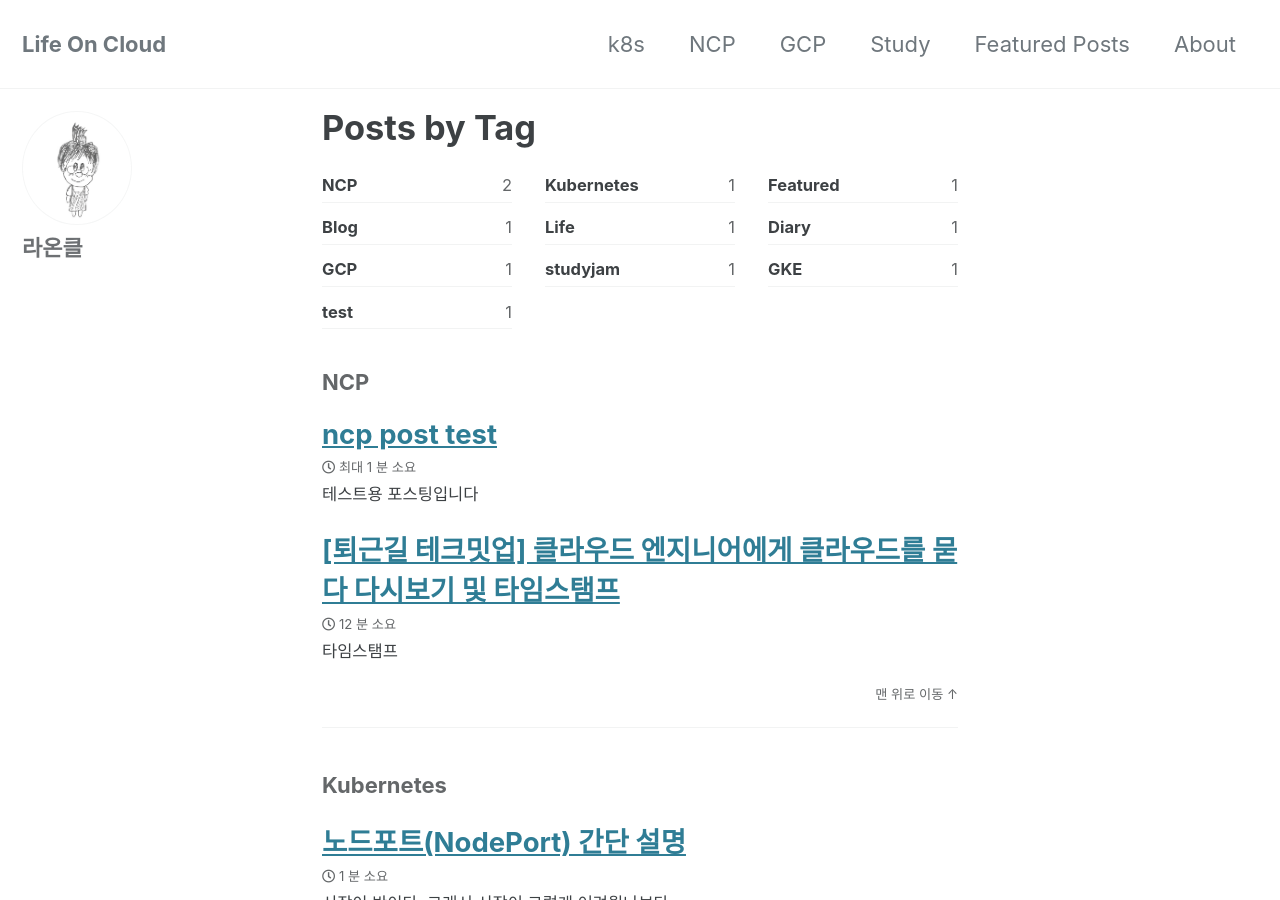
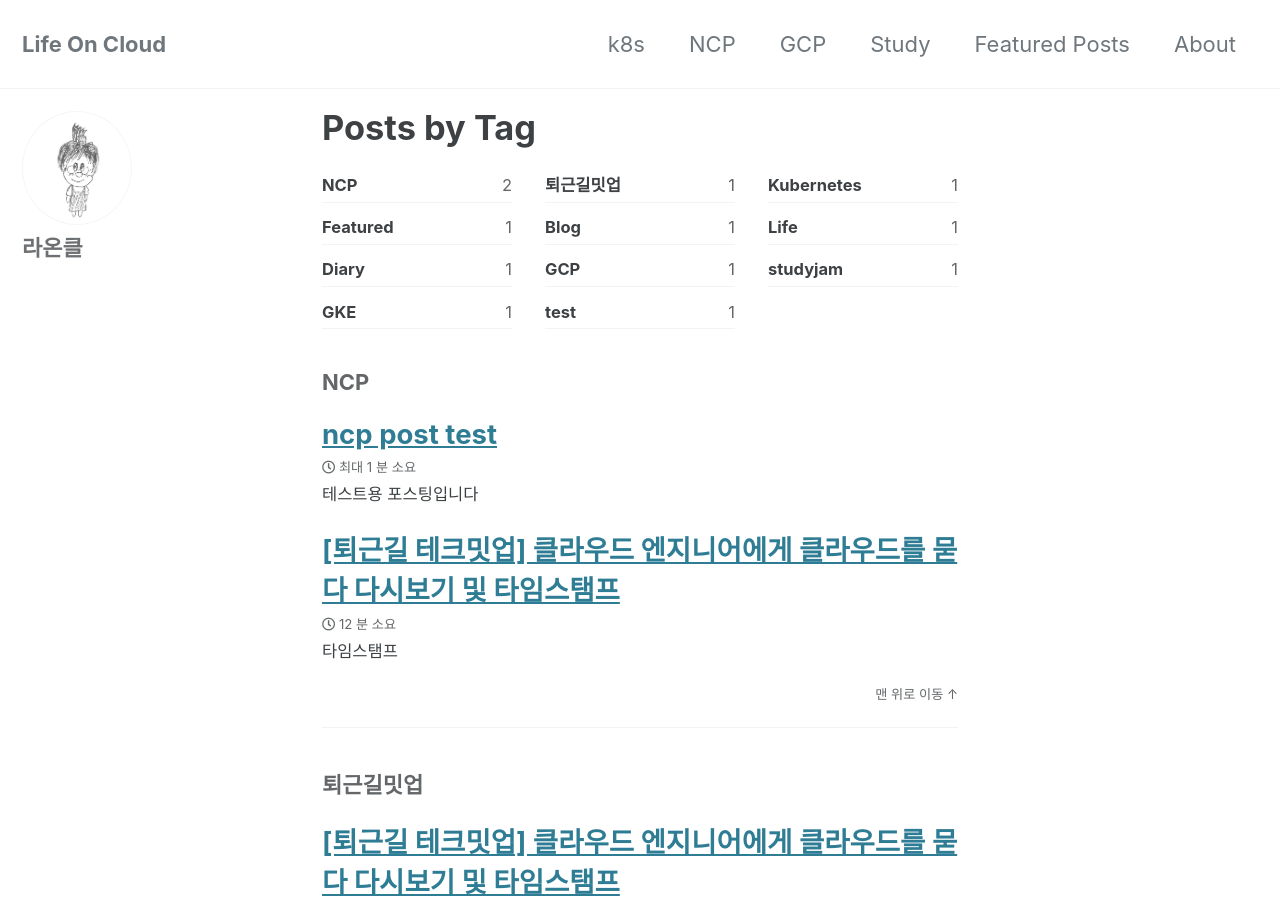
Before and after one commit to lifeoncloud/lifeoncloud.github.io, a Jekyll site: the page built from _pages/tag-archive.md, in a window 1280 px wide and 900 px high. Built offline with Jekyll 4.4.1, drawn with Linux system fonts in a browser that asks for light colours; cached includes are drawn as plain includes.

Commit message:
마크다운 수정2

```diff
--- a/_posts/2022-04-20-ncp-meetup-2.md
+++ b/_posts/2022-04-20-ncp-meetup-2.md
@@ -3,7 +3,7 @@
 excerpt: "타임스탬프"
 
 categories: ncp
-tags: [NCP]
+tags: [NCP,퇴근길밋업]
 
 toc: false
 toc_sticky: false
@@ -292,23 +292,22 @@
 
 <br>
 <br>
-## 배민 쿠폰 증정 이벤트
+## 1:32:24 배민 쿠폰 증정 이벤트
 
-1:32:24 [퀴즈] 게임에 필요한 기능을 쉽고 빠르게 구현할 수 있는 강력하고 편리한 통합 매니지먼트 서비스 관리 플랫폼의 이름은 무엇일까요?
+[퀴즈] 게임에 필요한 기능을 쉽고 빠르게 구현할 수 있는 강력하고 편리한 통합 매니지먼트 서비스 관리 플랫폼의 이름은 무엇일까요?
 정답 : 게임팟
 [https://www.ncloud.com/product/game/gamepot](https://www.ncloud.com/product/game/gamepot)
+<br>
+<br>
 
-
-1:34:50 [퀴즈] NCP의 AI서비스 중 회의록 작성할 때 편리한 클로바 노트가 있습니다. 유사한 서비스로, 영상을 텍스트로 바꿔주는 서비스의 이름은 무엇일까요?
+[퀴즈] NCP의 AI서비스 중 회의록 작성할 때 편리한 클로바 노트가 있습니다. 유사한 서비스로, 영상을 텍스트로 바꿔주는 서비스의 이름은 무엇일까요?
 정답 : 클로바 스피치
 [https://www.ncloud.com/product/aiService/clovaSpeech](https://www.ncloud.com/product/aiService/clovaSpeech)
 
 
-
-
-
 <br>
 <br>
+
 [퀴즈] NCP의 미디어 서비스 중에, 라디오 방송을 송출해주는 서비스의 이름은 무엇인가요?
 정답 : 라이브 스테이션
 [https://www.ncloud.com/product/media/liveStation](https://www.ncloud.com/product/media/liveStation)
```
